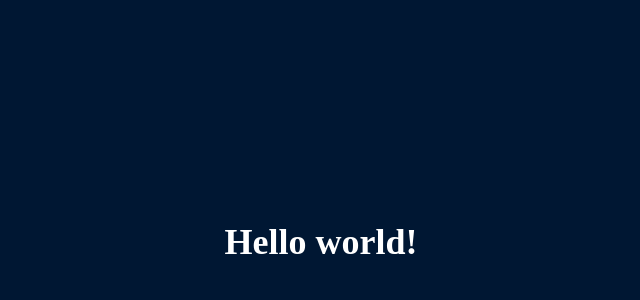
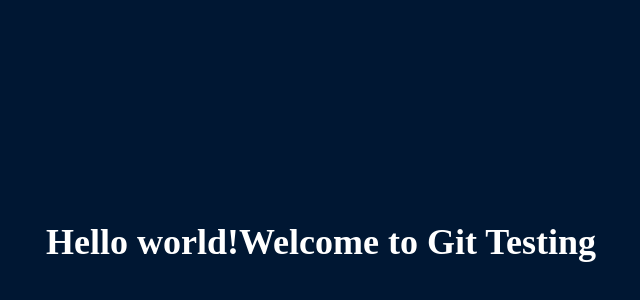
Before and after one commit to Mathes07-s/testing, a plain HTML site: page index.html in a window 1280 px wide. Shown: the part 158-458 px from the top of the page, without its empty margins (319-959 px from the left). Drawn offline with Linux system fonts and the light colour scheme.

```diff
--- a/index.html
+++ b/index.html
@@ -10,6 +10,7 @@
     <body>
         <div class="main_div">
             <h1>Hello world!</h1>
+            <h1>Welcome to Git Testing</h1>
         </div>
     </body>
 </html>
```
